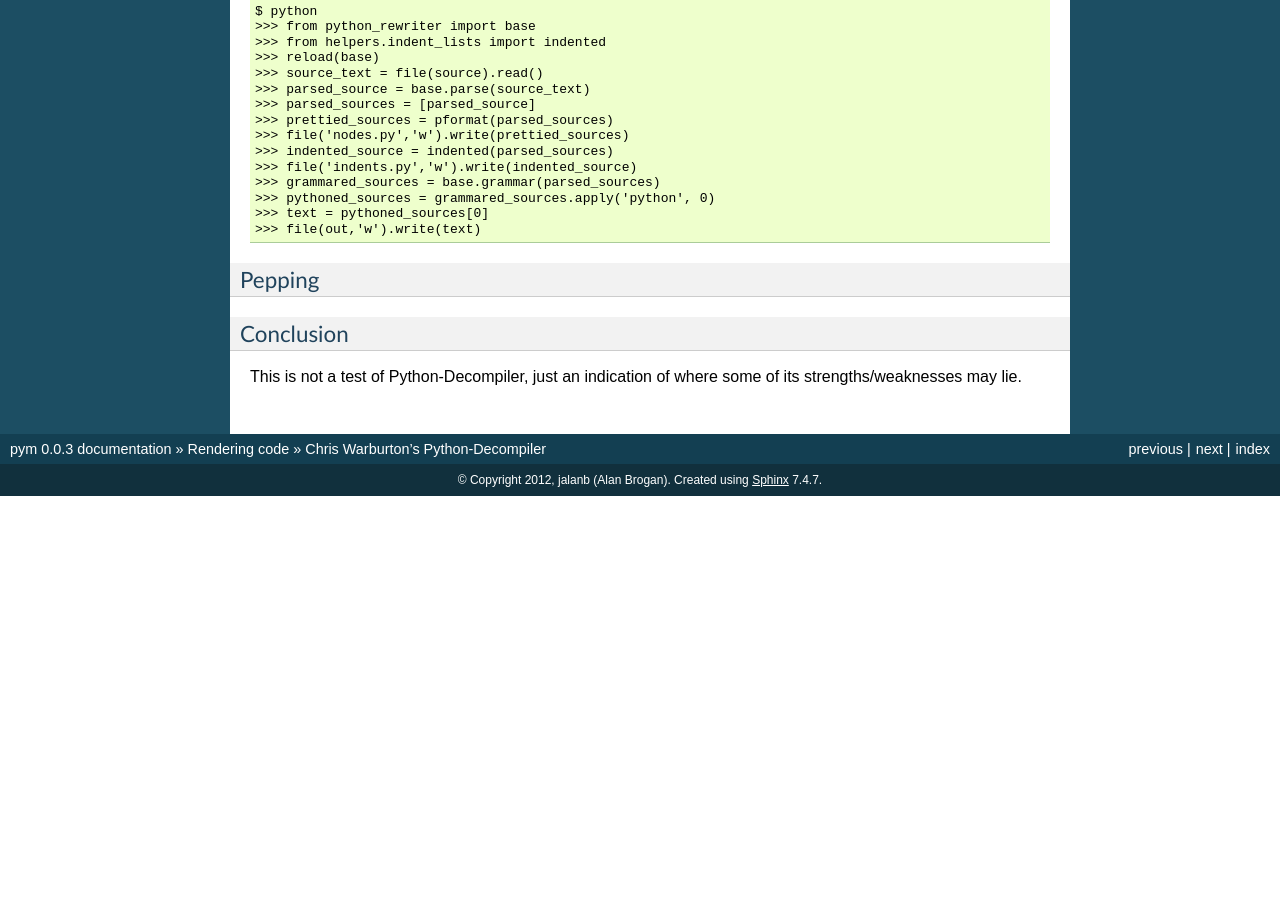
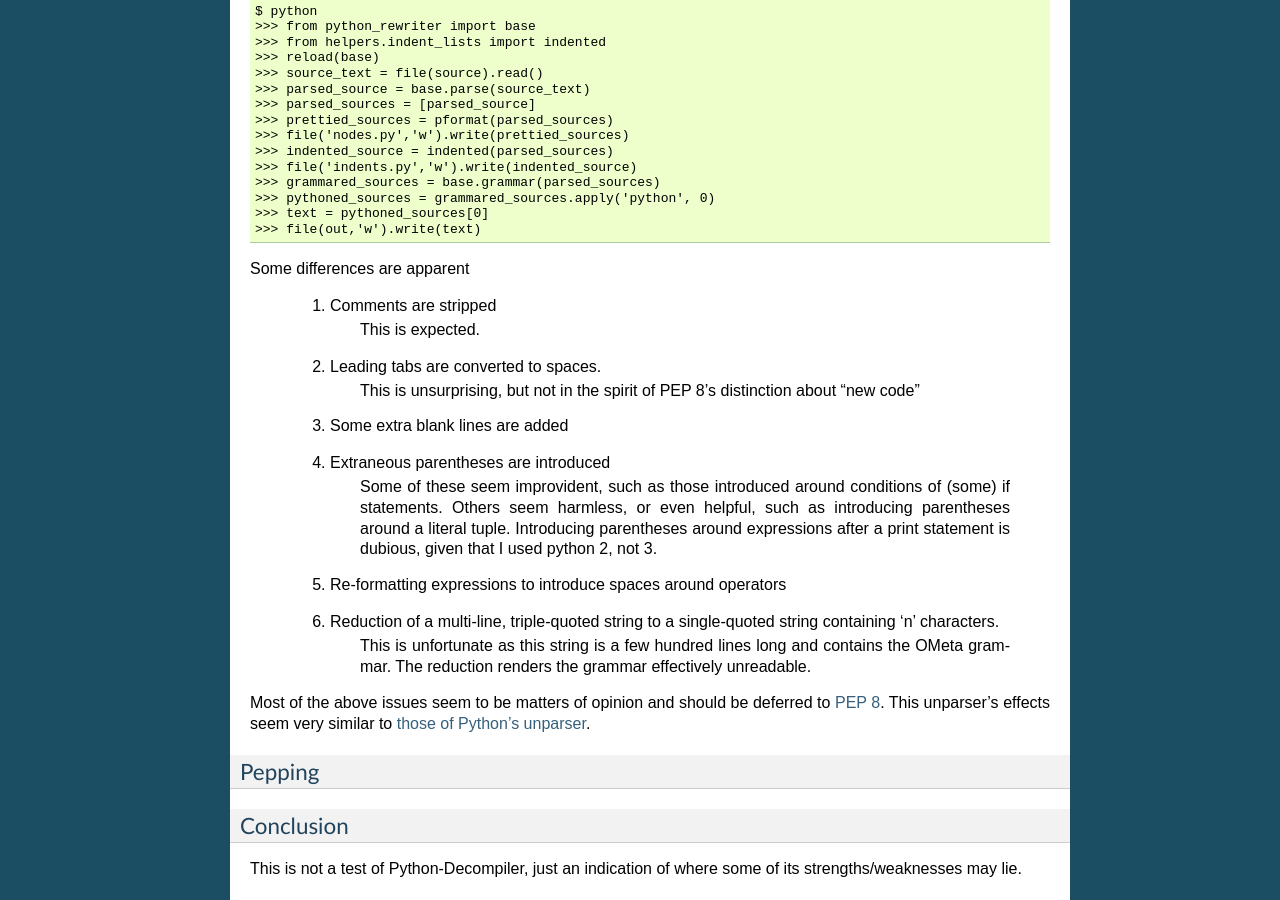
Before and after one commit to jalanb/pym, a Sphinx documentation site: the page built from docs/python_decompiler.rst, in a window 1280 px wide and 900 px high, scrolled down 602 px. Built offline with Sphinx 7.4.7, drawn with Linux system fonts in a browser that asks for light colours; formulas are drawn with MathJax 3; before the commit the page ends 1098 px from its top, so only the background shows below that.

Commit message:
Run the Python decompiler on itself

```diff
--- a/docs/python_decompiler.rst
+++ b/docs/python_decompiler.rst
@@ -52,6 +52,22 @@ Run the unparser, with the commands::
     >>> text = pythoned_sources[0]
     >>> file(out,'w').write(text)
 
+Some differences are apparent
+
+ #. Comments are stripped
+     This is expected.
+ #. Leading tabs are converted to spaces.
+     This is unsurprising, but not in the spirit of PEP 8's distinction about "new code"
+ #. Some extra blank lines are added
+ #. Extraneous parentheses are introduced
+     Some of these seem improvident, such as those introduced around conditions of (some) if statements. Others seem harmless, or even helpful, such as introducing parentheses around a literal tuple. Introducing parentheses around expressions after a print statement is dubious, given that I used python 2, not 3.
+ #. Re-formatting expressions to introduce spaces around operators
+ #. Reduction of a multi-line, triple-quoted string to a single-quoted string containing '\n' characters.
+     This is unfortunate as this string is a few hundred lines long and contains the OMeta grammar. The reduction renders the grammar effectively unreadable.
+
+Most of the above issues seem to be matters of opinion and should be deferred to `PEP 8 <http://www.python.org/dev/peps/pep-0008/>`_. This unparser's effects seem very similar to :ref:`those of Python's unparser <python_unparser_output>`.
+
+
 Pepping
 ^^^^^^^
 
--- a/docs/python_unparser.rst
+++ b/docs/python_unparser.rst
@@ -35,6 +35,8 @@ Run the unparser, with the commands::
 
     $ python2.7 unparse.py unparse.py > unparse.out.py
     $ diff unparse.py unparse.out.py
+
+.. _python_unparser_output:
 
 Some differences are apparent
 
```
